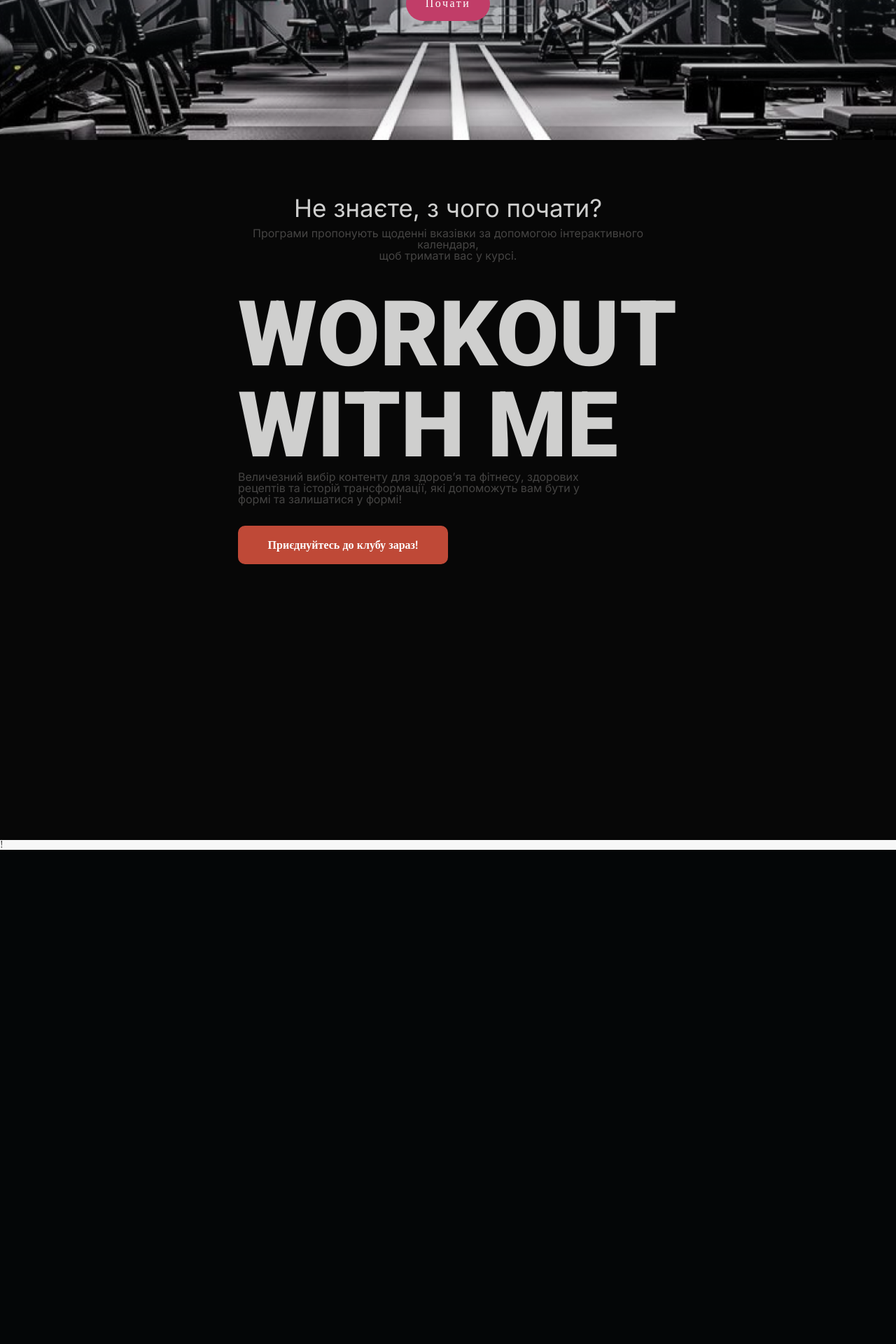
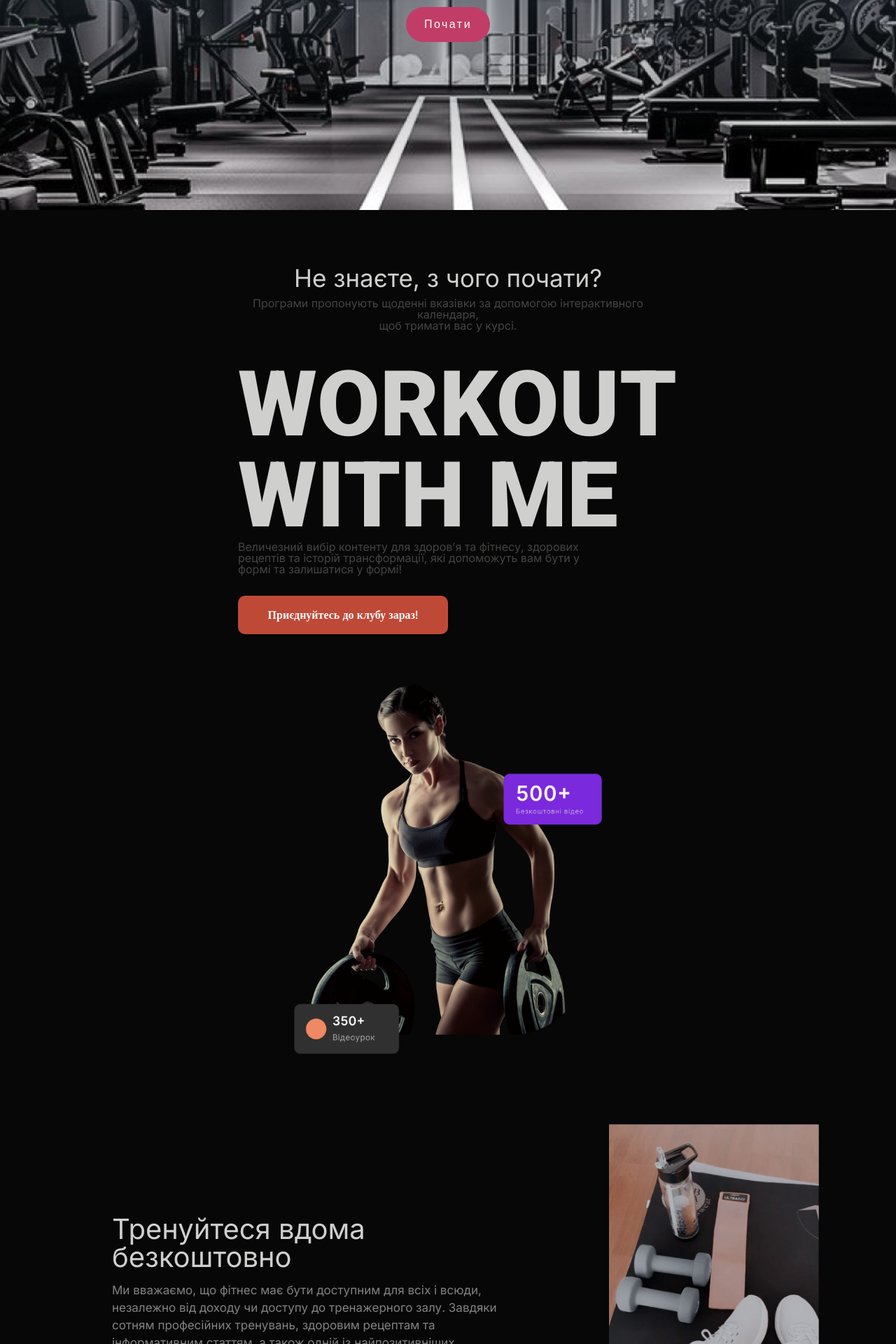
Before and after one commit to NureMiachKateryna/website-FitSprint, a PHP site: page / in a window 1280 px wide. Shown: the part 400-2320 px from the top of the page at 70% size. Before the commit the page ends 1614 px from the top, so only its background shows below. Run offline with PHP 8.4, Linux system fonts and the light colour scheme; some web fonts are replaced.

Commit message:
changed index.php

```diff
--- a/css/style.css
+++ b/css/style.css
@@ -48,7 +48,7 @@ footer:after,
 
 header {
   width: 100%;
-  height: 600px;
+  height: 700px;
   background-image: url("../img/fon.png");
   background-position: center;
   background-size: cover;
@@ -74,7 +74,11 @@ header {
   color: #ffffff;
 }
 .header-main-text {
-  margin-top: 120px;
+  margin-top: 150px;
+  text-align:center;
+  width: 600px;
+  margin-left: auto;
+  margin-right: auto;
 }
 .name {
   text-align: center;
@@ -90,6 +94,7 @@ header {
 }
 .header-button {
   background-color: #c13d68;
+  color:#ffffff;
   height: 50px;
 line-height: 50px;
 width: 120px;
@@ -98,9 +103,12 @@ header {
 border-radius: 25px;
 font-weight: 400;
 letter-spacing: 2.5px;
-  margin: 0 auto;
+border: none;
 margin-top: 30px;
+align-items: center;
+cursor: pointer;
 }
+
 .header-button span {
   color: #ffffff;
 }
@@ -114,8 +122,8 @@ main {
   width: 100%;
 }
 .main-container {
-  padding: 0 20px 0 20px;
-  height: 1000px;
+  padding: 0 10px 0 10px;
+  height: 2000px;
   background-color: #070707;
 
 }
@@ -167,14 +175,69 @@ main {
   font-family: Open Sans;
   text-align:center;
   margin-top: 30px;
+  cursor: pointer;
+  color: #ffffff;
+  border:none;
 }
-.second-title-button span {
-  color: #ffffff;
+.second-title-button:hover{
+background-color:#FFCB2B;
+color:#000000;
 }
-.second-title-button:hover {
-  background-color: #FFCB2B;
-  color:#000000;
+.main-first-img img{
+height: 550px;
+width: 440px;
+margin:0 auto;
+margin-top:50px;
+}
+/* START ABOUTUS */
+.aboutus{
+margin:20px 100px 0 100px;
+}
+.aboutus-first-title{
+display: flex;
+justify-content: space-between;
+height: 500px;
+margin-top: 100px;
+}
+.aboutus-second-title{
+  display: flex;
+justify-content: space-between;
+margin-top: 1000px;
+}
+.aboutus-first-subtitle{
+  margin: 130px 0 0 50px;
+}
+.aboutus-second-subtitle{
+width: 300px;
+height: 300px;
+
+}
+.seventh-subtitle{
+width: 400px;
+}
+.aboutus-first-text{
+  font-size:40px;
+  font-family:Inter;
+  color:#CFCFCE;
+  padding-bottom: 15px;
+}
+.aboutus-first-tagline{
+  font-size:17px;
+  font-family:Inter;
+  color:#838280;
+  line-height:25px;
 }
 
 
+
+
+
+
+
+
+
+
+
+/* END ABOUTUS */
+
 /* END MAIN */
--- a/index.html
+++ b/index.html
@@ -36,9 +36,11 @@
         <div class="header-text">
           <p>Зустрічайте наших експертів</p>
         </div>
-        <div class="header-button">
-          <a href="#"><span>Почати</span></a>
-        </div>
+
+        <form>
+          <button type="submit" formaction="#" class="header-button">Почати</button>
+        </form>
+
       </section>
     </header>
 
@@ -71,16 +73,66 @@
                 формі та залишатися у формі!
               </p>
             </div>
-            <div class="second-title-button">
-              <a href="#" class="second-title-button"
-                ><span>Приєднуйтесь до клубу зараз!</span></a
-              >
-            </div>
+              <form>
+                <button type="submit" formaction="#" class="second-title-button">Приєднуйтесь до клубу зараз!</button>
+              </form>
+       <div class="main-first-img">
+        <img src="img/main-img.png" alt="">
+       </div>
           </div>
         </div>
+
+
+
+<div class="aboutus">
+
+
+  <div class="aboutus-first-title">
+<div class="aboutus-first-subtitle">
+  <div class="aboutus-first-text">
+<p>Тренуйтеся вдома<br /> безкоштовно</p>
+  </div>
+  <div class="aboutus-first-tagline">
+    <p>Ми вважаємо, що фітнес має бути доступним для всіх і всюди,<br /> незалежно від доходу чи доступу до тренажерного залу. Завдяки<br /> сотням професійних тренувань, здоровим рецептам та<br /> інформативним статтям, а також одній із найпозитивніших<br /> спільнот в Інтернеті, ви матимете все необхідне для досягнення<br /> ваших особистих фітнес-цілей – безкоштовно!</p>
+  </div>
+</div>
+<div class="aboutus-second-subtitle">
+  <img src="img/abouus1.png" alt="">
+</div>
+  </div>
+
+
+  <div class="aboutus-second-title">
+<div class="seventh-subtitle">
+<img src="img/aboutus2.png" alt="">
+</div>
+<div class="aboutus-third-subtitle">
+  <div class="aboutus-second-text">
+<p>Отримайте більше з недорогими програмами навчання та розширеними функціями</p>
+  </div>
+  <div class="aboutus-second-tagline">
+ <p>Навчайтеся без великих витрат і отримуйте максимум користі завдяки нашим доступним програмам та розширеним можливостям. Ми пропонуємо широкий спектр курсів, що відповідають вашим потребам, забезпечуючи високу якість навчання за вигідною ціною.</p>
+  </div>
+</div>
+  </div>
+
+
+
+
+</div>
+
+
+
+
+
       </div>
+
+
+
+
+
     </main>
 
-    <footer>!</footer>
+    <footer></footer>
   </body>
 </html>
```
Also changed, not shown: img/aboutus2.png (added), img/abouus1.png (added), img/main-img.png (added). Lines whose indentation alone changed are shown as unchanged.
